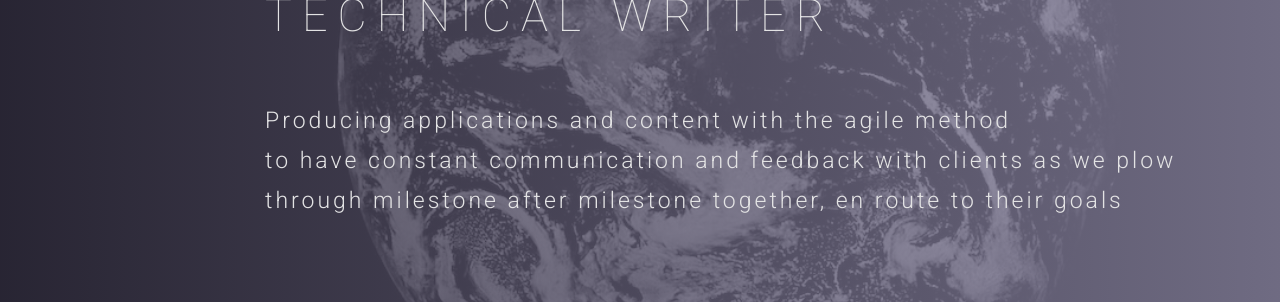
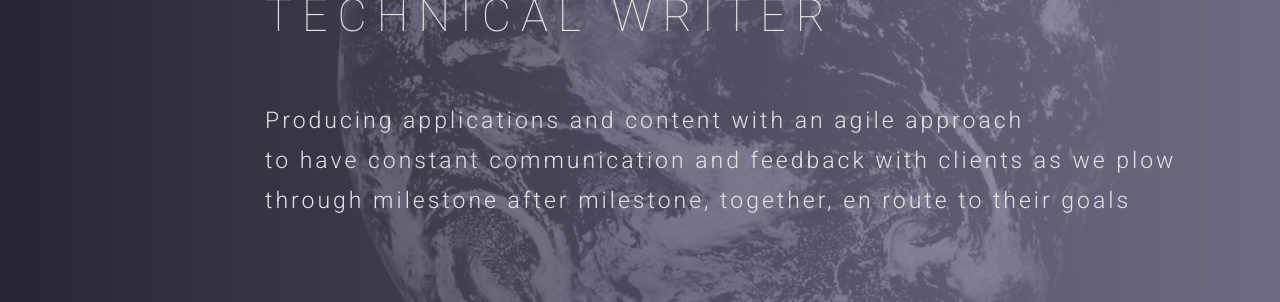
Before and after one commit to Kingslayyerr/Kingslayyerr.github.io, a Jekyll site: the page built from index.html, in a window 1280 px wide and 900 px high. Shown: the part 444-746 px from the top of the window. Built offline with Jekyll 4.4.1, drawn with Linux system fonts in a browser that asks for light colours; nearby versions of some CDN libraries; some web fonts are replaced.

Commit message:
updated title section

```diff
--- a/index.html
+++ b/index.html
@@ -11,7 +11,7 @@ permalink: /
       <div class="col-md-10 col-md-offset-2">
         <div class="block">
           <h1 class="animated fadeInUp">CHRISTIAN ESPINOZA - <br> SOFTWARE DEVELOPER / TECHNICAL WRITER </h1>
-          <p class="animated fadeInUp">Producing applications and content with the agile method </br> to have constant communication and feedback with clients as we plow through milestone after milestone together, en route to their goals</p>
+          <p class="animated fadeInUp">Producing applications and content with an agile approach </br> to have constant communication and feedback with clients as we plow through milestone after milestone, together, en route to their goals</p>
         </div>
       </div>
     </div>
```
